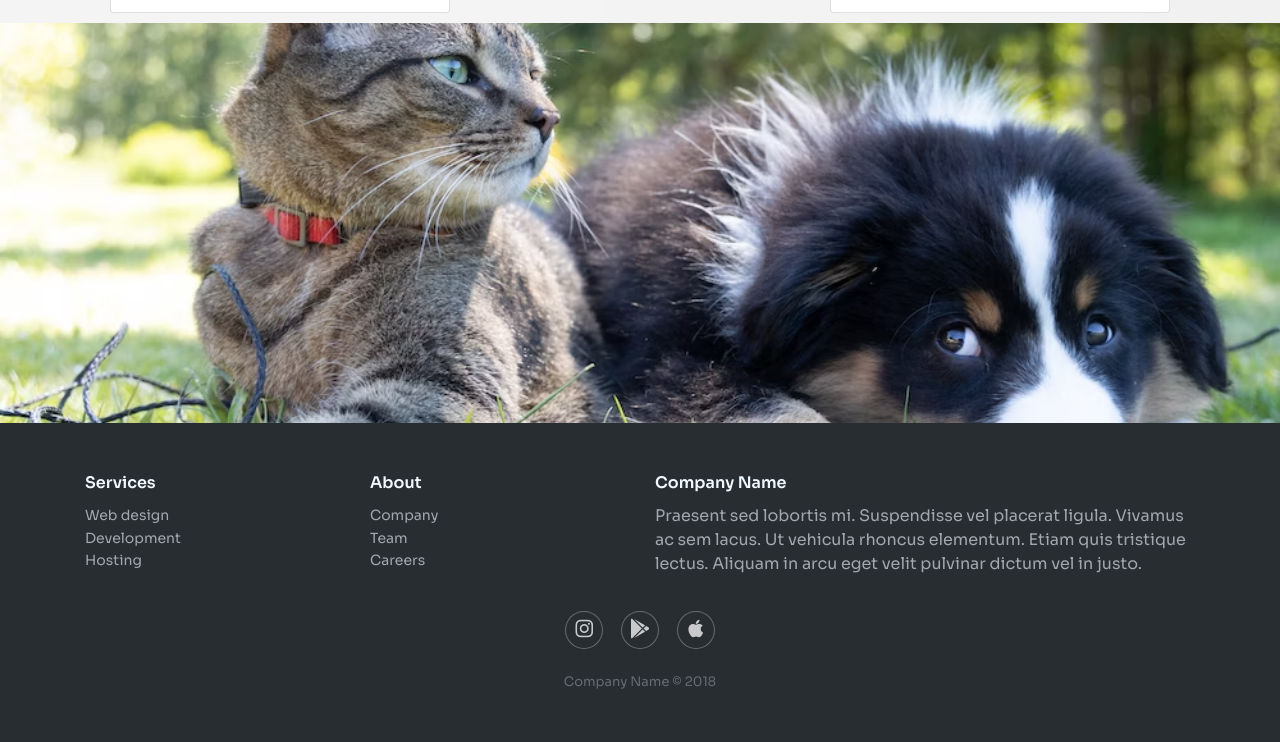
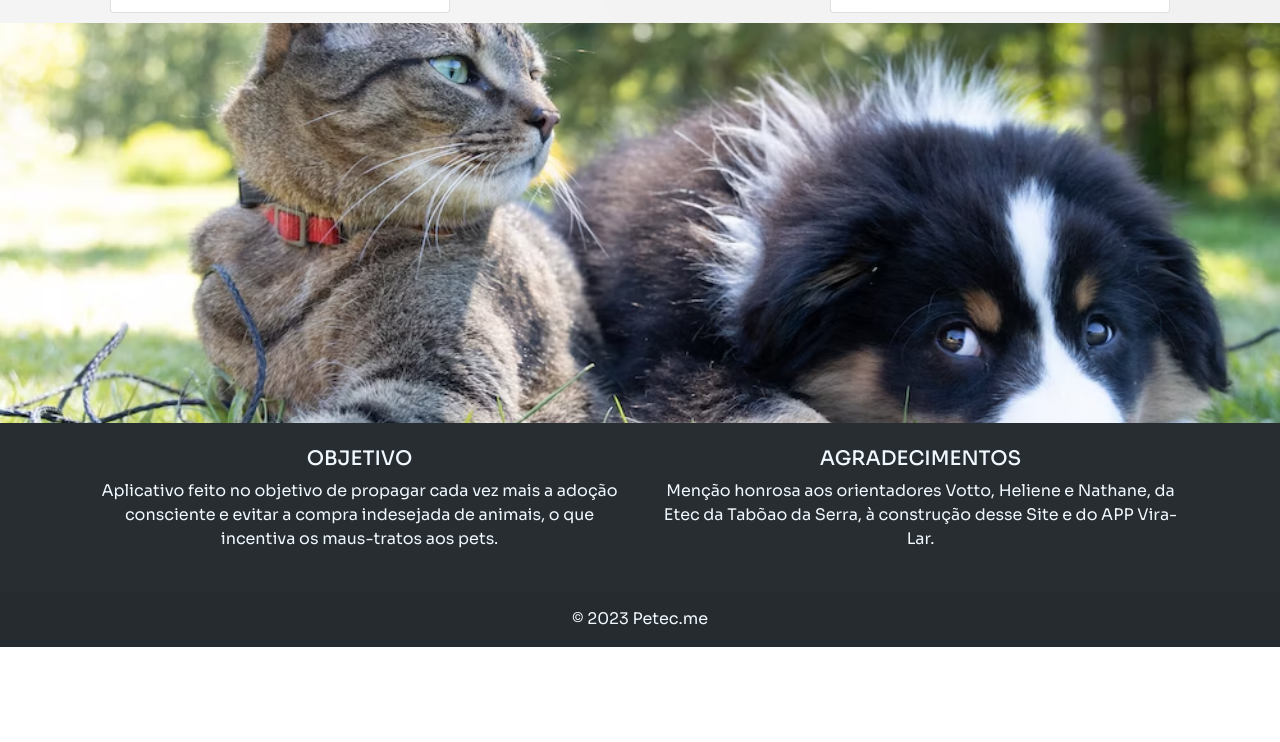
Before and after one commit to jooj-txt/TCC-Etec-3anoA-JFLJG, a plain HTML site: page site2/aboutUs.html in a window 1280 px wide. Shown: the part 1690-2432 px from the top of the page. After the commit the page ends 2337 px from the top, so only its background shows below. Drawn offline with nearby package versions, Linux system fonts and the light colour scheme.

Commit message:
ta acabando

```diff
--- a/site2/aboutUs.html
+++ b/site2/aboutUs.html
@@ -122,39 +122,43 @@
         </div>
         <div class="backgroundParallax"></div>
         <!--Footer-->
-        <div class="footer-dark">
-        <footer>
-            <div class="container">
-                <div class="row">
-                    <div class="col-sm-6 col-md-3 item">
-                        <h3>Services</h3>
-                        <ul>
-                            <li><a href="#">Web design</a></li>
-                            <li><a href="#">Development</a></li>
-                            <li><a href="#">Hosting</a></li>
-                        </ul>
-                    </div>
-                    <div class="col-sm-6 col-md-3 item">
-                        <h3>About</h3>
-                        <ul>
-                            <li><a href="#">Company</a></li>
-                            <li><a href="#">Team</a></li>
-                            <li><a href="#">Careers</a></li>
-                        </ul>
-                    </div>
-                    <div class="col-md-6 item text">
-                        <h3>Company Name</h3>
-                        <p>Praesent sed lobortis mi. Suspendisse vel placerat ligula. Vivamus ac sem lacus. Ut vehicula rhoncus elementum. Etiam quis tristique lectus. Aliquam in arcu eget velit pulvinar dictum vel in justo.</p>
-                    </div>
-                    <div class="col item social">
-                        <a href="#"><i class="fa-brands fa-instagram"></i></a>
-                        <a href="#"><i class="fa-brands fa-google-play"></i></a>
-                        <a href="#"><i class="fa-brands fa-apple"></i></a></div>
+        <footer class="bg-body-tertiary text-center text-lg-start footer-dark">
+            <!-- Grid container -->
+            <div class="container p-4">
+              <!--Grid row-->
+              <div class="row">
+                <!--Grid column-->
+                <div class="col-lg-6 col-md-12 mb-4 mb-md-0">
+                  <h5 class="text-uppercase">Objetivo</h5>
+
+                  <p>
+                    Aplicativo feito no objetivo de propagar cada vez mais a adoção consciente e evitar
+                    a compra indesejada de animais, o que incentiva os maus-tratos aos pets.
+                  </p>
                 </div>
-                <p class="copyright">Company Name © 2018</p>
+                <!--Grid column-->
+
+                <!--Grid column-->
+                <div class="col-lg-6 col-md-12 mb-4 mb-md-0">
+                  <h5 class="text-uppercase">Agradecimentos</h5>
+
+                  <p>
+                    Menção honrosa aos orientadores Votto, Heliene e Nathane, da Etec da Tabõao da Serra,
+                    à construção desse Site e do APP Vira-Lar.
+                  </p>
+                </div>
+                <!--Grid column-->
+              </div>
+              <!--Grid row-->
             </div>
-        </footer>
+            <!-- Grid container -->
 
+            <!-- Copyright -->
+            <div class="text-center p-3" style="background-color: rgba(0, 0, 0, 0.05);">
+              © 2023 Petec.me
+            </div>
+            <!-- Copyright -->
+          </footer>
         <script src="script.js"></script>
         <script src="teste.js"></script>
     </body>
--- a/site2/css/menu.css
+++ b/site2/css/menu.css
@@ -185,3 +185,6 @@
   background-image: url("../Fotos/rm222-mind-31.jpg");
   font-family: 'Sora', sans-serif;
 }
+.footer-dark {
+  padding: 0; /* Cor do texto */
+}
```
Also changed, not shown: site2/mainMenu.html (+35 -28 lines), site2/Fotos/footer1.jpg (added), site2/Fotos/footer2.jpg (added), site2/Fotos/footer3.jpg (added), site2/Fotos/footer4.jpg (added), site2/Fotos/footer5.jpg (added), site2/Fotos/footer6.jpg (added).
